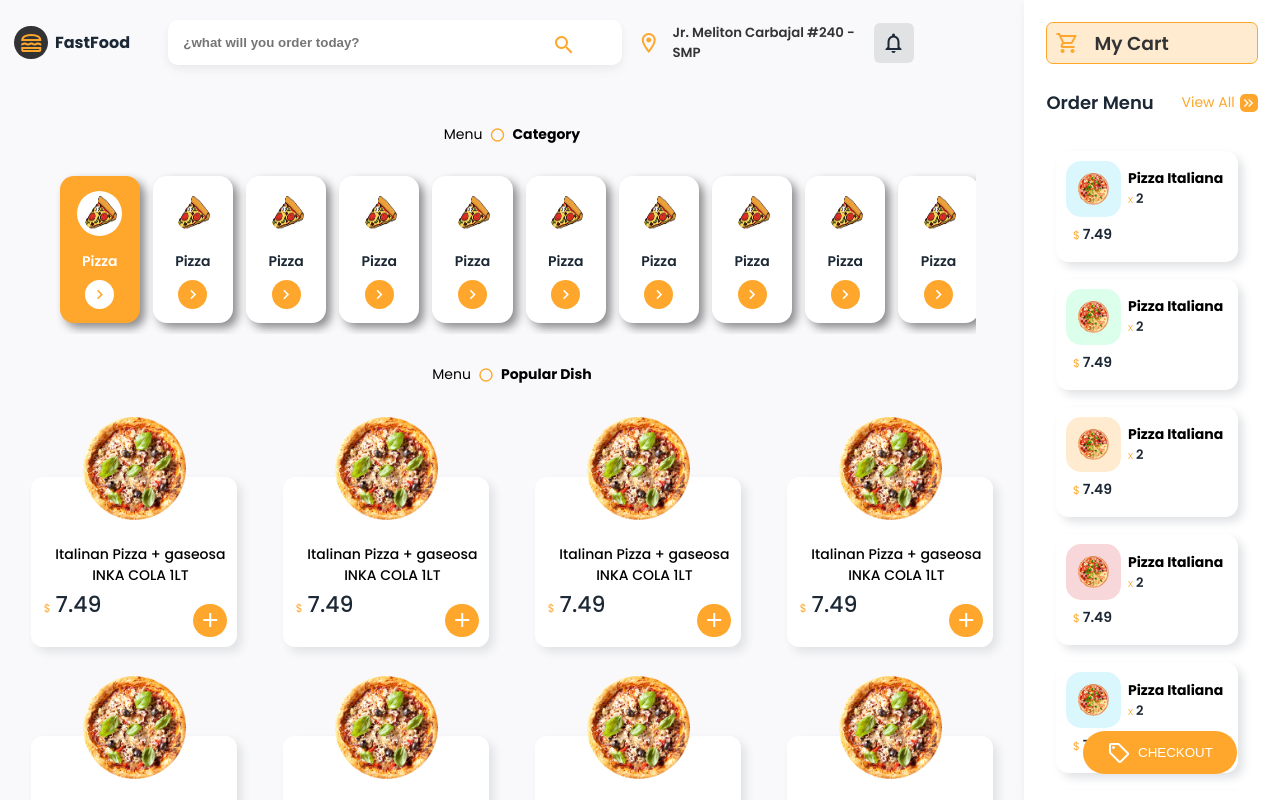
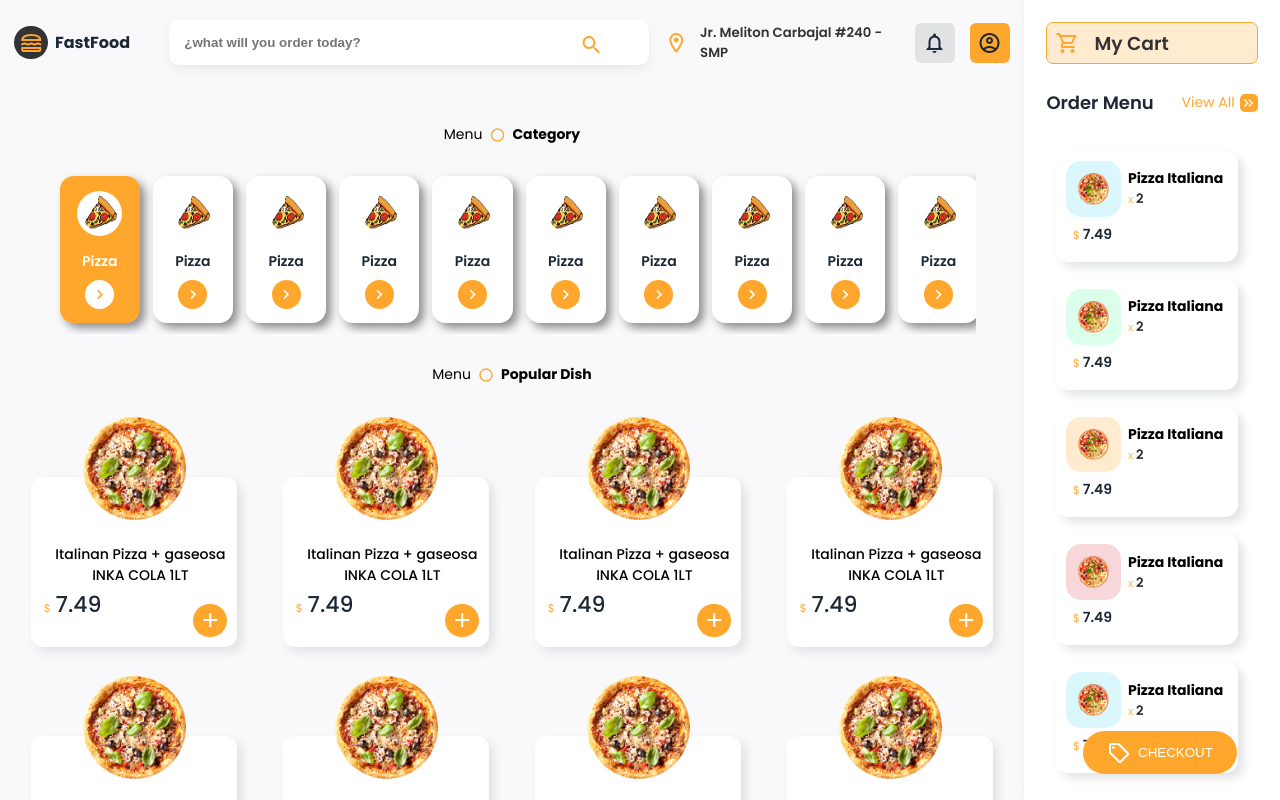
Before and after one commit to codeblueperu/appfood, a Vue app: page /#/home in a window 1280 px wide. Shown: the top 800 px of the page. Built offline with nearby package versions, Linux system fonts and the light colour scheme; a web font is replaced by a local one.

Commit message:
OneVersion

```diff
--- a/src/modules/container/MainView.vue
+++ b/src/modules/container/MainView.vue
@@ -18,6 +18,7 @@
         <div class="items">
             <span id="btn-alert" class="icon-menu alert-icon bg-ligth material-icons-outlined">notifications</span>
             <span id="btn-menu" class="icon-menu bg-warning material-icons-outlined">shopping_cart</span>
+            <span id="btn-user" class="icon-menu bg-warning  material-icons-outlined">account_circle</span>
         </div>
     </aside>
 
--- a/src/modules/container/StyleMain.css
+++ b/src/modules/container/StyleMain.css
@@ -28,9 +28,7 @@ aside {
   display: none;
 }
 .items {
-  width: 15%;
   display: flex;
-  justify-content: end;
   gap: 15px;
 }
 .space-clear {
@@ -80,6 +78,9 @@ main {
   cursor: pointer;
   color: var(--color-primary);
   padding: 0.3rem;
+}
+#btn-user{
+  color: var(--color-dark);
 }
 footer{
   display: none;
```
